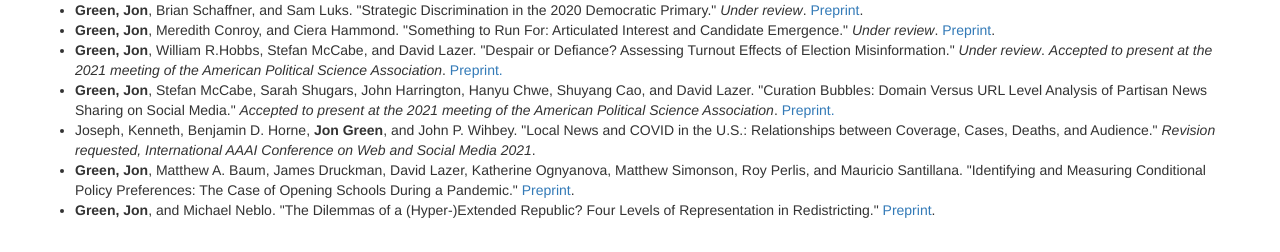
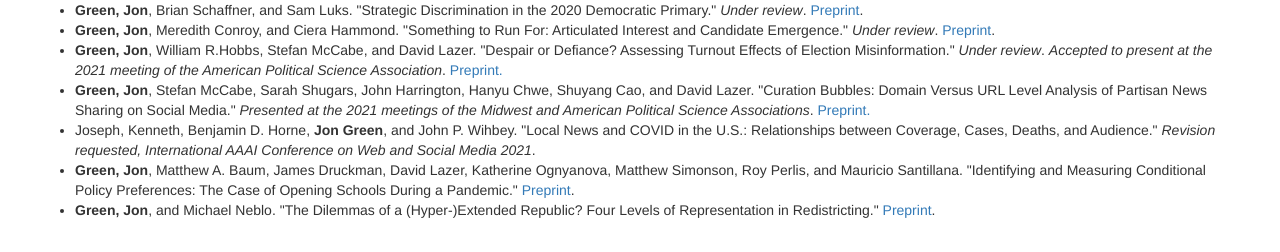
Before and after one commit to jgreen4919/jgreen4919.github.io, a Jekyll site: the page index.html, which Jekyll copies as it is, in a window 1280 px wide. Shown: the part 1276-1528 px from the top of the page. Built offline with Jekyll 4.4.1, drawn with Linux system fonts in a browser that asks for light colours.

Commit message:
apsa update

```diff
--- a/index.html
+++ b/index.html
@@ -58,7 +58,7 @@
       <li> <strong>Green, Jon</strong>, Meredith Conroy, and Ciera Hammond. "Something to Run For: Articulated Interest and Candidate Emergence." <i>Under review</i>. <a href="https://osf.io/f34ac/">Preprint</a>.</li>
 <!--      <li>Chewning, Taylor, <strong>Jon Green</strong>, Hans J.G. Hassell, and Matthew R. Miles. "Campaign Volunteers as Representative Agents." <i>Under review</i>.</li>-->
       <li> <strong>Green, Jon</strong>, William R.Hobbs, Stefan McCabe, and David Lazer. "Despair or Defiance? Assessing Turnout Effects of Election Misinformation." <i>Under review</i>. <i>Accepted to present at the 2021 meeting of the American Political Science Association</i>. <a href="https://osf.io/f34ac/"> Preprint.</a></li>
-      <li> <strong>Green, Jon</strong>, Stefan McCabe, Sarah Shugars, John Harrington, Hanyu Chwe, Shuyang Cao, and David Lazer. "Curation Bubbles: Domain Versus URL Level Analysis of Partisan News Sharing on Social Media." <i>Accepted to present at the 2021 meeting of the American Political Science Association</i>. <a href="https://osf.io/vbwer/"> Preprint.</a></li>
+      <li> <strong>Green, Jon</strong>, Stefan McCabe, Sarah Shugars, John Harrington, Hanyu Chwe, Shuyang Cao, and David Lazer. "Curation Bubbles: Domain Versus URL Level Analysis of Partisan News Sharing on Social Media." <i>Presented at the 2021 meetings of the Midwest and American Political Science Associations</i>. <a href="https://osf.io/vbwer/"> Preprint.</a></li>
       <li>Joseph, Kenneth, Benjamin D. Horne, <strong>Jon Green</strong>, and John P. Wihbey. "Local News and COVID in the U.S.: Relationships between Coverage, Cases, Deaths, and Audience." <i>Revision requested, International AAAI Conference on Web and Social Media 2021</i>.</li>
       <li> <strong>Green, Jon</strong>, Matthew A. Baum, James Druckman, David Lazer, Katherine Ognyanova, Matthew Simonson, Roy Perlis, and Mauricio Santillana. "Identifying and Measuring Conditional Policy Preferences: The Case of Opening Schools During a Pandemic." <a href="https://osf.io/zsh8u/">Preprint</a>.</li>
       <li> <strong>Green, Jon</strong>, and Michael Neblo. "The Dilemmas of a (Hyper-)Extended Republic? Four Levels of Representation in Redistricting." <a href="https://osf.io/6k7wa/">Preprint</a>.</li>
```
Also changed, not shown: 4 other files.
